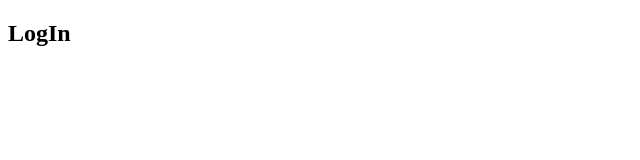
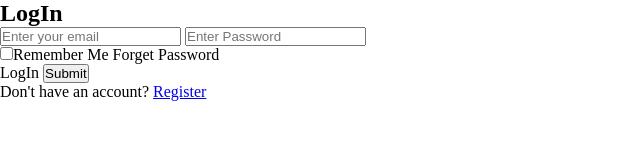
Before and after one commit to NikhilJagtap1806/login-form-with-validation, a plain HTML site: page index.html in a window 1280 px wide. Shown: the whole page, without its empty margins (0-640 px from the left). Drawn offline with Linux system fonts and the light colour scheme.

Commit message:
form only with HTML

```diff
--- a/index.html
+++ b/index.html
@@ -10,6 +10,21 @@
     <div class="wrapper">
     <form action="#">
         <h2>LogIn</h2>
+        <input type="text" class="input-field" id="email" placeholder="Enter your email">
+        <i class="fa-regular fa-envelope"></i>
+        <input type="password" class="input-field" id="password" placeholder="Enter Password">
+        <i class="fa-regular fa-eye"></i>
+        <div class="forget">
+            <input type="checkbox" id="remember"><span>Remember Me</span>
+            <span id="forget_password">Forget Password</span>
+        </div>
+        <label for="login">LogIn</label>
+        <input type="submit"  id="login">
+        <div class="register">
+            <span>Don't have an account?</span>
+            <a href="#">Register</a>
+        </div>
+
     </form>
     </div>
 
--- a/style.css
+++ b/style.css
@@ -0,0 +1,10 @@
+*{
+    margin: 0;
+    padding: 0;
+}
+
+body{
+    height: 100vh;
+    width: 100vw;
+    background-image: url();
+}
```
